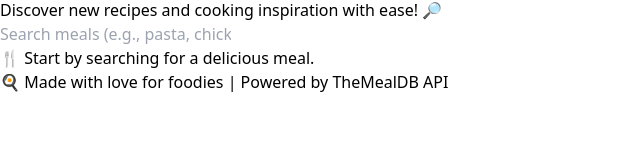
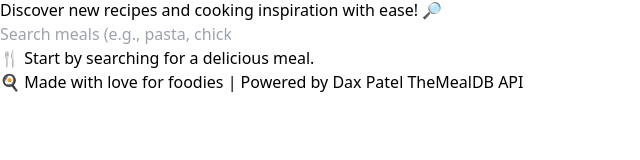
Before and after one commit to daxp472/React-API, a React (Vite) app: page /meals in a window 1280 px wide. Shown: the part 122-282 px from the top of the page, without its empty margins (0-640 px from the left). Built offline with nearby package versions, Linux system fonts and the light colour scheme.

Commit message:
Updated Read.me file

```diff
--- a/src/Meals.jsx
+++ b/src/Meals.jsx
@@ -108,7 +108,7 @@ const Meals = () => {
       {/* Footer */}
       <footer className="mt-8 text-center text-white">
         <p className="text-sm">
-          🍳 Made with love for foodies | Powered by{" "}
+          🍳 Made with love for foodies | Powered by{" Dax Patel "}
           <a
             href="https://www.themealdb.com/"
             target="_blank"
```
Also changed, not shown: 1 other file (tests, documents, lock files or other folders).
